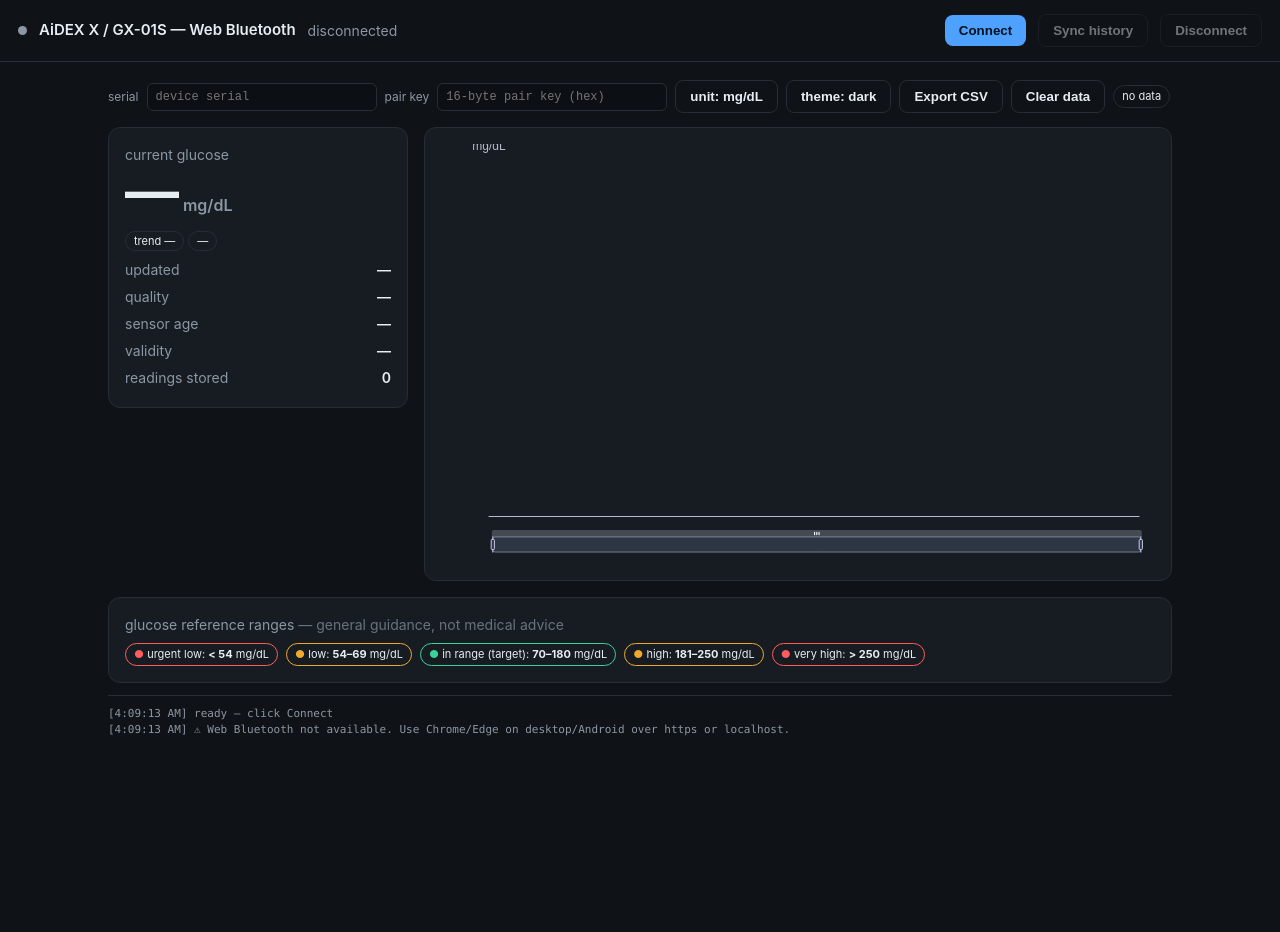
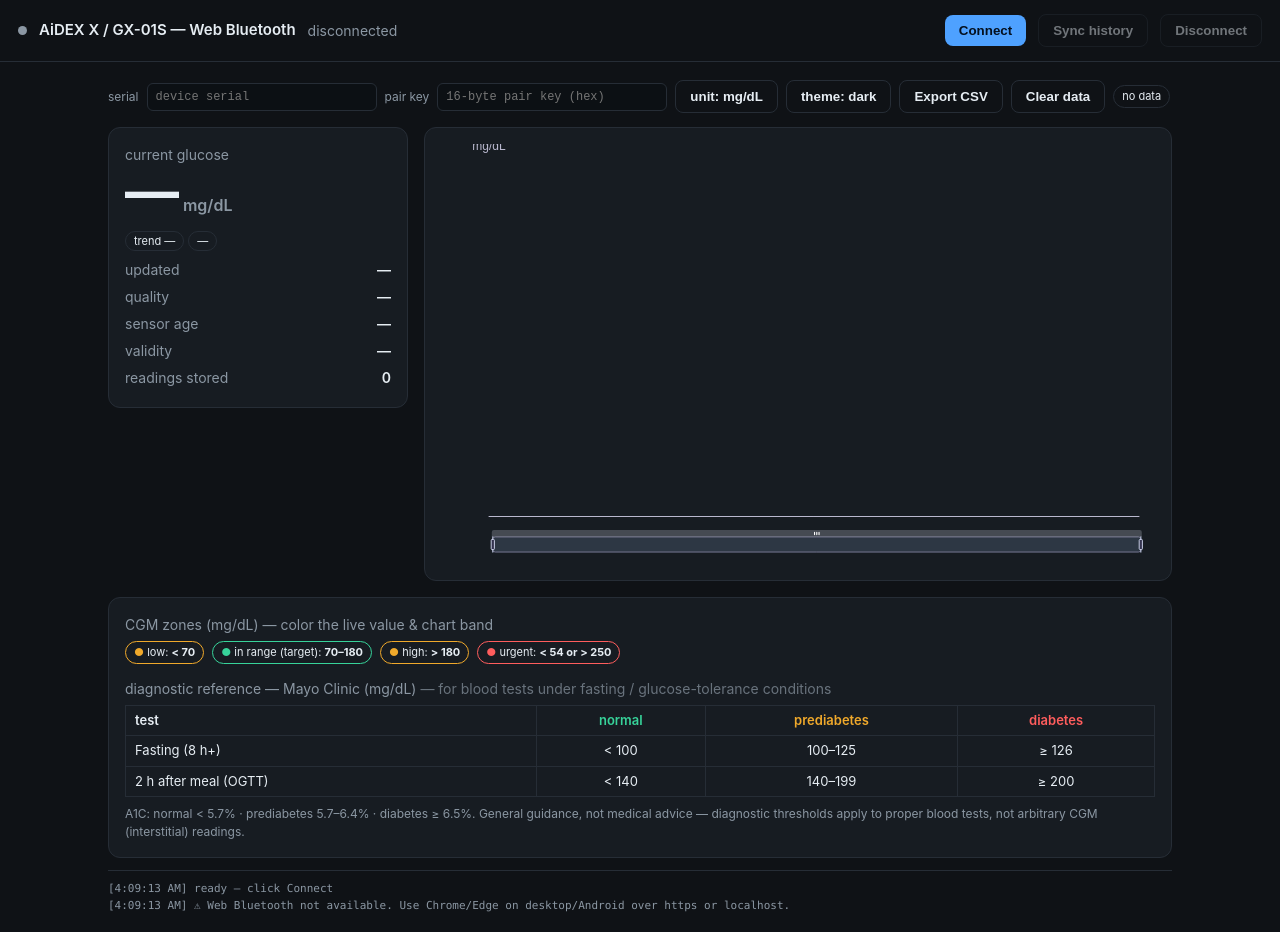
Before and after one commit to XiangpengHao/cgm, a plain HTML site: page index.html in a window 1280 px wide. Before the commit the page ends 800 px from the top, so only its background shows below. Drawn offline with Linux system fonts and the light colour scheme.

Commit message:
Reference panel: add Mayo Clinic diagnostic ranges (fasting, post-meal, A1C)
Split the range panel into (1) CGM hypo/hyper zones that color the live value /
chart band and (2) a Mayo Clinic / ADA diagnostic table: fasting (8h+), 2-h OGTT,
and A1C with normal / prediabetes / diabetes thresholds (unit-aware mg/dL ↔ mmol/L).
Notes that diagnostic thresholds apply to blood tests under fasting/OGTT conditions,
not arbitrary CGM interstitial readings. README range section updated to match with
Mayo sources.

Co-Authored-By: Claude Opus 4.8 (1M context) <noreply@anthropic.com>

```diff
--- a/index.html
+++ b/index.html
@@ -48,6 +48,9 @@
          white-space:pre-wrap; max-height:140px; overflow:auto; margin-top:12px;
          border-top:1px solid var(--line); padding-top:10px; }
   .pill{ font-size:11px; padding:2px 8px; border-radius:999px; border:1px solid var(--line); }
+  table.dx{ border-collapse:collapse; width:100%; font-size:13px; min-width:380px; }
+  table.dx th, table.dx td{ border:1px solid var(--line); padding:5px 9px; text-align:center; }
+  table.dx th{ font-weight:600; }
   .warnbar{ background:var(--warnbg); border:1px solid var(--warnline); color:var(--warnink);
             padding:8px 12px; border-radius:8px; margin-bottom:14px; font-size:13px; }
 </style>
@@ -307,16 +310,28 @@ function recTime(idx){ return new Date(new Date(data.sensorStartIso).getTime()+i
 function zoneColor(mgdl){ if(mgdl<54||mgdl>250) return "var(--bad)";
   if(mgdl<70||mgdl>180) return "var(--warn)"; return "var(--ok)"; }
 function renderRanges(){ const mg=MGDL(), U=mg?"mg/dL":"mmol/L";
-  const rows=[["urgent low",mg?"< 54":"< 3.0","var(--bad)"],
-              ["low",mg?"54–69":"3.0–3.8","var(--warn)"],
-              ["in range (target)",mg?"70–180":"3.9–10.0","var(--ok)"],
-              ["high",mg?"181–250":"10.1–13.9","var(--warn)"],
-              ["very high",mg?"> 250":"> 13.9","var(--bad)"]];
-  el.ranges.innerHTML='<div class="muted" style="margin-bottom:8px">glucose reference ranges'
-    +' <span style="opacity:.7">— general guidance, not medical advice</span></div>'
-    +'<div style="display:flex;gap:8px;flex-wrap:wrap">'
-    +rows.map(r=>`<span class="pill" style="border-color:${r[2]}"><span style="color:${r[2]}">●</span> ${r[0]}: <b>${r[1]}</b> ${U}</span>`).join("")
-    +'</div>'; }
+  // CGM hypo/hyper zones — these color the live value & the chart's target band
+  const zones=[["low",mg?"< 70":"< 3.9","var(--warn)"],
+               ["in range (target)",mg?"70–180":"3.9–10.0","var(--ok)"],
+               ["high",mg?"> 180":"> 10.0","var(--warn)"],
+               ["urgent",mg?"< 54 or > 250":"< 3.0 or > 13.9","var(--bad)"]];
+  // diagnostic thresholds (Mayo Clinic / ADA), unit-aware
+  const dx = mg
+    ? [["Fasting (8 h+)","&lt; 100","100–125","≥ 126"],
+       ["2 h after meal (OGTT)","&lt; 140","140–199","≥ 200"]]
+    : [["Fasting (8 h+)","&lt; 5.6","5.6–6.9","≥ 7.0"],
+       ["2 h after meal (OGTT)","&lt; 7.8","7.8–11.0","≥ 11.1"]];
+  const zonesHtml=zones.map(z=>`<span class="pill" style="border-color:${z[2]}"><span style="color:${z[2]}">●</span> ${z[0]}: <b>${z[1]}</b></span>`).join("");
+  const head=`<tr><th style="text-align:left">test</th><th style="color:var(--ok)">normal</th><th style="color:var(--warn)">prediabetes</th><th style="color:var(--bad)">diabetes</th></tr>`;
+  const body=dx.map(r=>`<tr><td style="text-align:left">${r[0]}</td><td>${r[1]}</td><td>${r[2]}</td><td>${r[3]}</td></tr>`).join("");
+  el.ranges.innerHTML =
+     `<div class="muted" style="margin-bottom:6px">CGM zones (${U}) — color the live value &amp; chart band</div>`
+    +`<div style="display:flex;gap:8px;flex-wrap:wrap;margin-bottom:14px">${zonesHtml}</div>`
+    +`<div class="muted" style="margin-bottom:6px">diagnostic reference — Mayo Clinic (${U})`
+    +` <span style="opacity:.7">— for blood tests under fasting / glucose-tolerance conditions</span></div>`
+    +`<div style="overflow-x:auto"><table class="dx">${head}${body}</table></div>`
+    +`<div class="muted" style="margin-top:8px;font-size:12px">A1C: normal &lt; 5.7% · prediabetes 5.7–6.4% · diabetes ≥ 6.5%. `
+    +`General guidance, not medical advice — diagnostic thresholds apply to proper blood tests, not arbitrary CGM (interstitial) readings.</div>`; }
 
 let chart=null;
 window.addEventListener("resize",()=>chart&&chart.resize());
```
Also changed, not shown: 1 other file.
